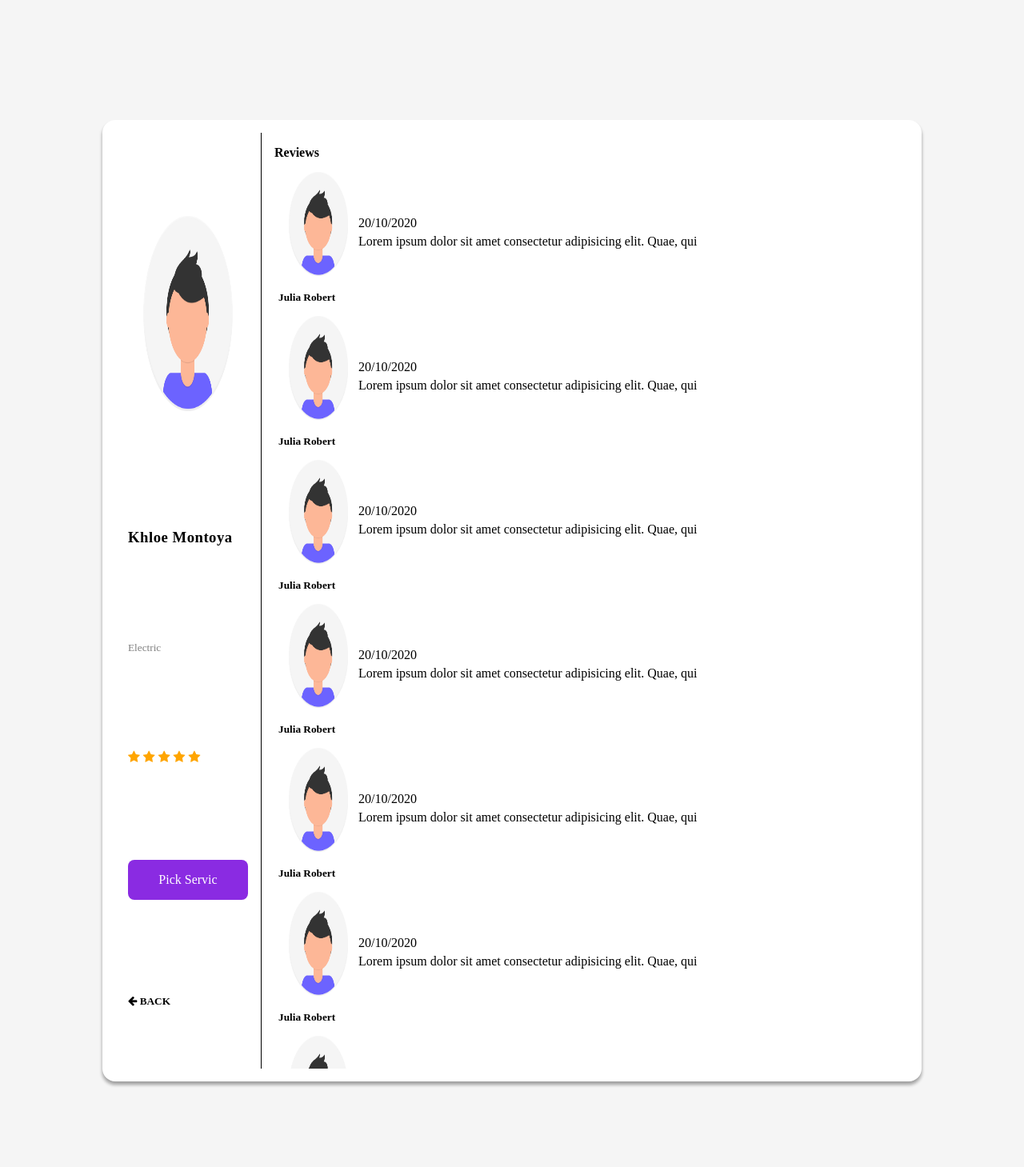
After one commit to abdoashraf56/Pick-Service, a Django app: page /canadian_profile/35a30418-1c78-400d-9e08-a73acc92b1a7 in a window 1280 px wide. The commit adds this page. Shown: the top 1459 px of the page at 80% size. Run offline with Django 3.2, Linux system fonts and the light colour scheme; data comes from the database, SQL or seed files in the repository.

Commit message:
Add canadina profile page and its related

```diff
--- /dev/null
+++ b/OccMe/myapp/templates/myapp/canadian-profile.html
@@ -0,0 +1,103 @@
+{% extends 'myapp/_shared.html'%}
+
+{% load static %}
+{% block content%}
+<link rel="stylesheet" href="{% static 'css/profile.css' %}">
+<div class="container">
+    <div class="profile-container">
+        <div class="profile">
+            <img class="profile-img" src="{{ canadian.profile.url }}" alt="profile">
+            <h3 class="fullname">{{canadian.firstname}} {{canadian.lastname}}</h3>
+            <h5 class="job-title">{{canadian.occupation}}</h5>
+
+            <div class="rate-container">
+                {% for n in range %}
+                {% if canadian.rate > n %}
+                    <span class="fa fa-star checked"></span>
+                {% else %}
+                <span class="fa fa-star"></span>
+                {% endif %}
+                {% endfor %}
+            </div>
+
+            <a href="#" class="btn-pick">Pick Servic</a>
+            <a style="text-decoration: none; color: black; font-size: 1rem;" href="{% url 'home'%}"><h5><i class="fa fa-arrow-left"></i> BACK</h5></a>
+        </div>
+
+        <div class="review-continer">
+            <h4>Reviews</h4>
+            <div class="review-card">
+                <div class="user-profile">
+                    <img class="review-img" src="{% static  'images/profile.png' %}" alt="" srcset="">
+                    <h5>Julia Robert</h5>
+                </div>
+                <div class="reveiw">
+                    <div class="date">20/10/2020</div>
+                    <p>Lorem ipsum dolor sit amet consectetur adipisicing elit. Quae, qui</p>
+                </div>
+            </div>
+            <div class="review-card">
+                <div class="user-profile">
+                    <img class="review-img" src="{% static  'images/profile.png' %}" alt="" srcset="">
+                    <h5>Julia Robert</h5>
+                </div>
+                <div class="reveiw">
+                    <div class="date">20/10/2020</div>
+                    <p>Lorem ipsum dolor sit amet consectetur adipisicing elit. Quae, qui</p>
+                </div>
+            </div>
+            <div class="review-card">
+                <div class="user-profile">
+                    <img class="review-img" src="{% static  'images/profile.png' %}" alt="" srcset="">
+                    <h5>Julia Robert</h5>
+                </div>
+                <div class="reveiw">
+                    <div class="date">20/10/2020</div>
+                    <p>Lorem ipsum dolor sit amet consectetur adipisicing elit. Quae, qui</p>
+                </div>
+            </div>
+            <div class="review-card">
+                <div class="user-profile">
+                    <img class="review-img" src="{% static  'images/profile.png' %}" alt="" srcset="">
+                    <h5>Julia Robert</h5>
+                </div>
+                <div class="reveiw">
+                    <div class="date">20/10/2020</div>
+                    <p>Lorem ipsum dolor sit amet consectetur adipisicing elit. Quae, qui</p>
+                </div>
+            </div>
+            <div class="review-card">
+                <div class="user-profile">
+                    <img class="review-img" src="{% static  'images/profile.png' %}" alt="" srcset="">
+                    <h5>Julia Robert</h5>
+                </div>
+                <div class="reveiw">
+                    <div class="date">20/10/2020</div>
+                    <p>Lorem ipsum dolor sit amet consectetur adipisicing elit. Quae, qui</p>
+                </div>
+            </div>
+            <div class="review-card">
+                <div class="user-profile">
+                    <img class="review-img" src="{% static  'images/profile.png' %}" alt="" srcset="">
+                    <h5>Julia Robert</h5>
+                </div>
+                <div class="reveiw">
+                    <div class="date">20/10/2020</div>
+                    <p>Lorem ipsum dolor sit amet consectetur adipisicing elit. Quae, qui</p>
+                </div>
+            </div>
+            <div class="review-card">
+                <div class="user-profile">
+                    <img class="review-img" src="{% static  'images/profile.png' %}" alt="" srcset="">
+                    <h5>Julia Robert</h5>
+                </div>
+                <div class="reveiw">
+                    <div class="date">20/10/2020</div>
+                    <p>Lorem ipsum dolor sit amet consectetur adipisicing elit. Quae, qui</p>
+                </div>
+            </div>
+        </div>
+    </div>
+</div>
+
+{% endblock %}
--- a/OccMe/myapp/templates/myapp/home.html
+++ b/OccMe/myapp/templates/myapp/home.html
@@ -14,7 +14,7 @@
 
     {% for canadian in canadians%}
     <div class="candian-card">
-        <img class="profile-img" src="{{canadian.profile.url}}" alt="profile">
+        <a href="{% url 'canadian_profile' canadian.id %}"><img class="profile-img" src="{{canadian.profile.url}}" alt="profile"></a>
         <h3 class="fullname">{{canadian.firstname}} {{canadian.lastname}}</h3>
         <h5 class="job-title">{{canadian.occupation}}</h5>
 
--- a/OccMe/myapp/urls.py
+++ b/OccMe/myapp/urls.py
@@ -3,4 +3,5 @@ from . import views
 
 urlpatterns = [
     path('home', views.home , name = "home"),
+    path('canadian_profile/<uuid:pk>', views.canadian_profile , name = "canadian_profile"),
 ]
--- a/OccMe/myapp/views.py
+++ b/OccMe/myapp/views.py
@@ -10,7 +10,7 @@ def home(request):
         @desc Get The Home page with canadians avaliable
         @route home/?occupation=
     """
-    canadians = Canadian.objects.all().order_by("-rate")
+    canadians = Canadian.objects.all().order_by("-rate", "occupation" , "firstname")
 
     # if filter is provide in request filter the canadians by it
     filterByOccupation = request.GET.get("occupation")
@@ -19,3 +19,20 @@ def home(request):
 
     context = {"canadians" : canadians , "range" : range(5)}
     return render(request , 'myapp/home.html' , context)
+
+@HttpGet
+def canadian_profile(request , pk):
+    """
+        @desc Get the canadian profile and his reviews
+        @route canadina_profile/:pk
+    """
+    canadian = Canadian.objects.get(id = pk)
+    if canadian :
+        context = {
+            "title" : "Canadian Profile" ,
+            "range" : range(5) ,
+            "canadian" : canadian
+            }
+        return render(request , 'myapp/canadian-profile.html' , context)
+    else :
+        return HttpResponseNotFound("Can'y find your canadian")
--- /dev/null
+++ b/OccMe/static/css/profile.css
@@ -0,0 +1,88 @@
+* {
+    box-sizing: border-box;
+    padding: 0;
+    margin: 0;
+}
+
+.container {
+    background-color: whitesmoke;
+    width: 100vw;
+    height: 100vh;
+    display: flex;
+    align-items: center;
+    justify-content: center;
+}
+
+.profile-container {
+    background-color: white;
+    width: 80vw;
+    height: 80vh;
+    min-width: 600px;
+    min-height: 600px;
+    display: flex;
+    border-radius: 1rem;
+    box-shadow: 0 4px 4px 0 rgba(0, 0, 0, 0.2), 0 4px 4px 0 rgba(0, 0, 0, 0.19);
+    padding: 1rem;
+}
+
+.profile{
+    border-right: 1px solid black;
+    padding: 1rem;
+    display: flex;
+    flex-direction: column;
+    justify-content: space-around;
+}
+
+
+.fullname{
+    letter-spacing: .5px;
+}
+
+.job-title{
+    font-weight: 300;
+    color: gray;
+}
+
+.profile-img{
+    width: 150px;
+    height: 300px;
+    border-radius: 50%;
+}
+
+.btn-pick {
+    text-decoration: none;
+    border-radius: 8px;
+    padding: 1rem;
+    cursor: pointer;
+    background-color: blueviolet;
+    color: white;
+    font-size: medium;
+    text-align: center;
+}
+
+.review-img{
+    width: 100px;
+    height: 160px;
+    border-radius: 50%;
+}
+
+.fa.fa-star.checked{
+    color: orange;
+}
+
+.review-continer {
+    display: flex;
+    flex-direction: column;
+    padding: 1rem;
+    overflow-y: scroll;
+}
+
+.review-card{
+    display: flex;
+    align-items: center;
+    margin-left: 5px;
+}
+
+.date {
+    margin-bottom: 5px;
+}
```
